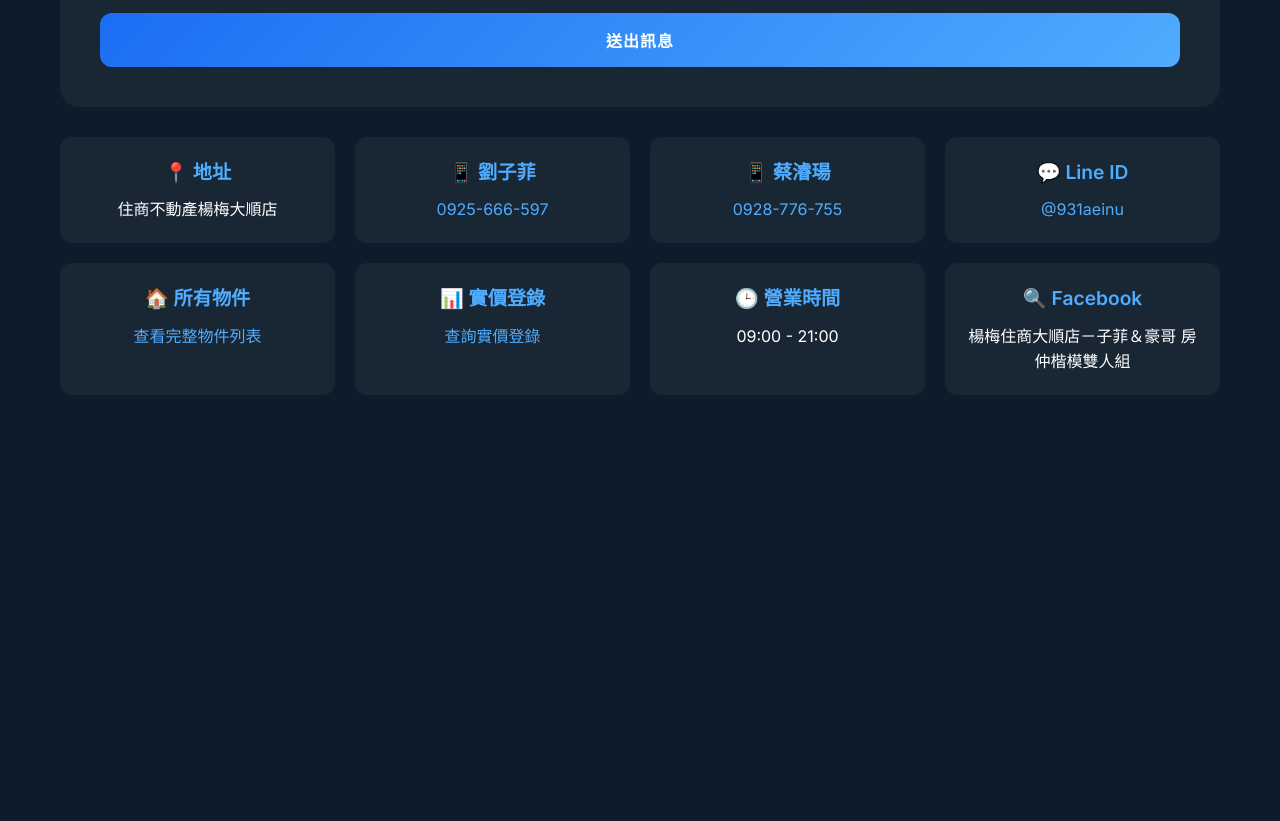
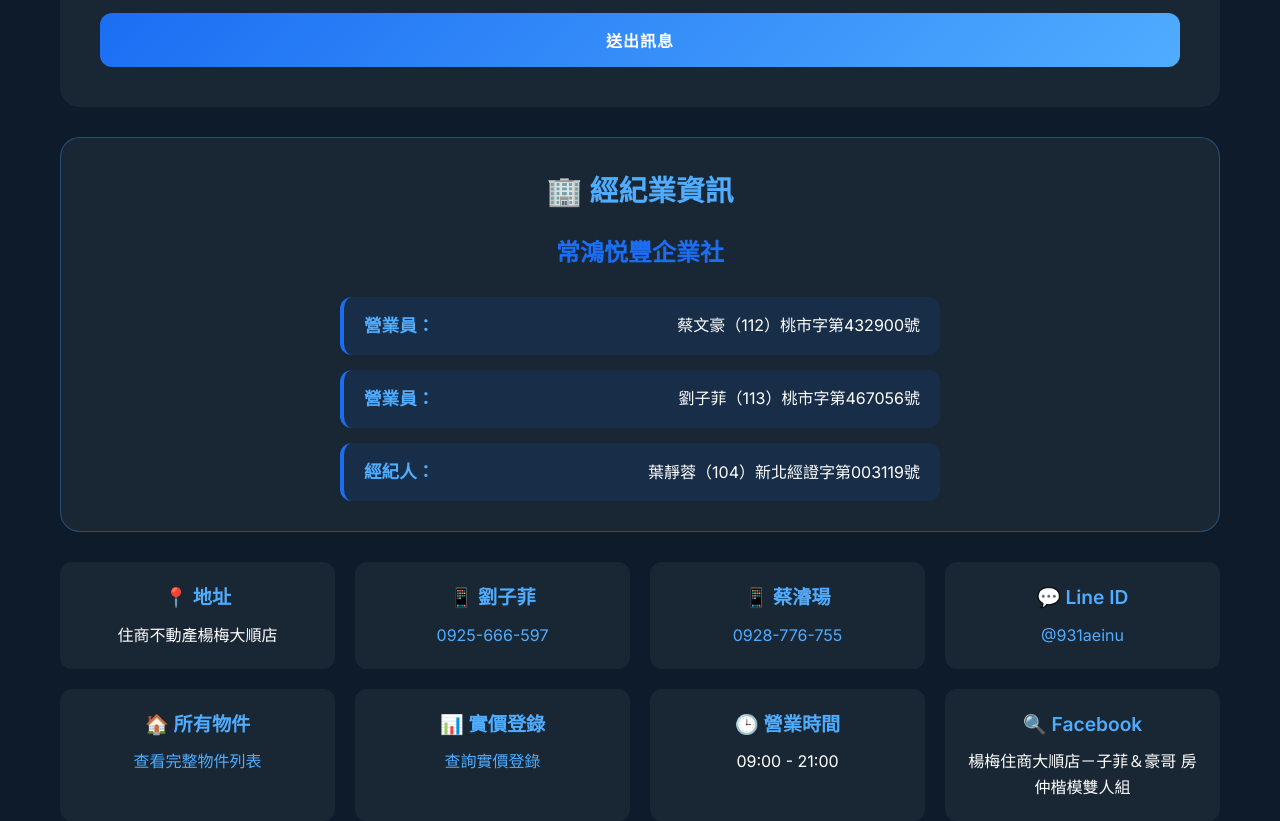
Before and after one commit to liny14705/house0825, a plain HTML site: page index.html in a window 1280 px wide. Shown: the part 3180-4001 px from the top of the page. Before the commit the page ends 3575 px from the top, so only its background shows below. Drawn offline with Linux system fonts and the light colour scheme.

Commit message:
新增經紀業資訊區塊：包含公司名稱和證照資訊，並更新元件代號控制說明

```diff
--- a/index.html
+++ b/index.html
@@ -81,6 +81,16 @@
     .contact-info a {color: #4facfe; text-decoration: none; transition: all 0.3s ease;}
     .contact-info a:hover {color: #1b6ef3; text-shadow: 0 0 5px rgba(79, 172, 254, 0.3);}
 
+    /* 經紀業資訊樣式 */
+    .broker-info {background: rgba(255,255,255,0.05); border-radius: 20px; padding: 30px; margin: 30px 0; border: 1px solid rgba(79, 172, 254, 0.3);}
+    .broker-info h3 {color: #4facfe; margin-bottom: 20px; text-align: center; font-size: 1.8rem;}
+    .broker-details {text-align: center;}
+    .broker-company h4 {color: #1b6ef3; font-size: 1.5rem; margin-bottom: 25px; font-weight: 700;}
+    .broker-licenses {display: flex; flex-direction: column; gap: 15px; max-width: 600px; margin: 0 auto;}
+    .license-item {background: rgba(27, 110, 243, 0.1); padding: 15px 20px; border-radius: 12px; border-left: 4px solid #1b6ef3; display: flex; align-items: center; justify-content: space-between; flex-wrap: wrap; gap: 10px;}
+    .license-type {color: #4facfe; font-weight: 600; font-size: 1.1rem;}
+    .license-name {color: #fff; font-weight: 500; font-size: 1rem;}
+
     /* 主題切換 */
     .theme-toggle {position: fixed; top: 30px; right: 30px; background: rgba(255,255,255,0.1); color: var(--text-color); padding: 12px 20px; border-radius: 30px; cursor: pointer; backdrop-filter: blur(10px); border: 1px solid rgba(255,255,255,0.2); transition: all 0.3s ease; z-index: 1000;}
     .theme-toggle:hover {background: rgba(255,255,255,0.2); transform: scale(1.05);}
@@ -101,6 +111,10 @@
       section {padding: 40px 0;}
       .container {padding: 0 15px;}
       .carousel-images img {height: 300px;}
+      .broker-info {padding: 20px; margin: 20px 0;}
+      .broker-licenses {gap: 12px;}
+      .license-item {padding: 12px 15px; flex-direction: column; text-align: center; gap: 8px;}
+      .license-type, .license-name {font-size: 0.9rem;}
     }
 
     @media (max-width: 480px) {
@@ -273,6 +287,30 @@
       </form>
     </div>
 
+    <!-- 經紀業資訊 -->
+    <div class="broker-info">
+      <h3>🏢 經紀業資訊</h3>
+      <div class="broker-details">
+        <div class="broker-company">
+          <h4>常鴻悦豐企業社</h4>
+        </div>
+        <div class="broker-licenses">
+          <div class="license-item">
+            <span class="license-type">營業員：</span>
+            <span class="license-name">蔡文豪（112）桃市字第432900號</span>
+          </div>
+          <div class="license-item">
+            <span class="license-type">營業員：</span>
+            <span class="license-name">劉子菲（113）桃市字第467056號</span>
+          </div>
+          <div class="license-item">
+            <span class="license-type">經紀人：</span>
+            <span class="license-name">葉靜蓉（104）新北經證字第003119號</span>
+          </div>
+        </div>
+      </div>
+    </div>
+
     <div class="contact-info-list">
       <div class="contact-item">
         <h4>📍 地址</h4>
```
Also changed, not shown: 背景封面/1024x768_L72b129558bb011_16668508850.jpg (added), 1 other file.
